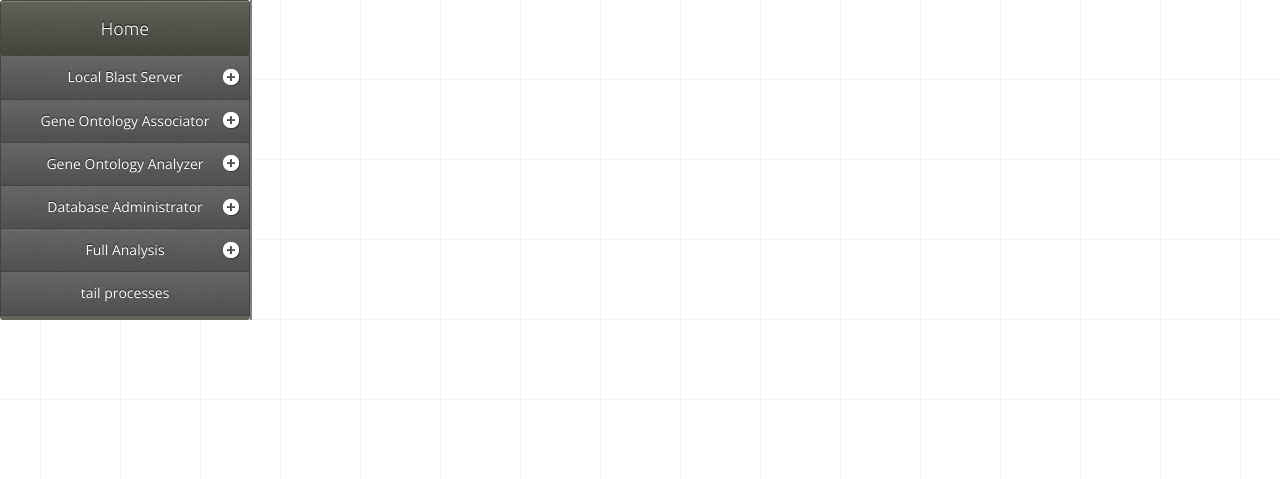
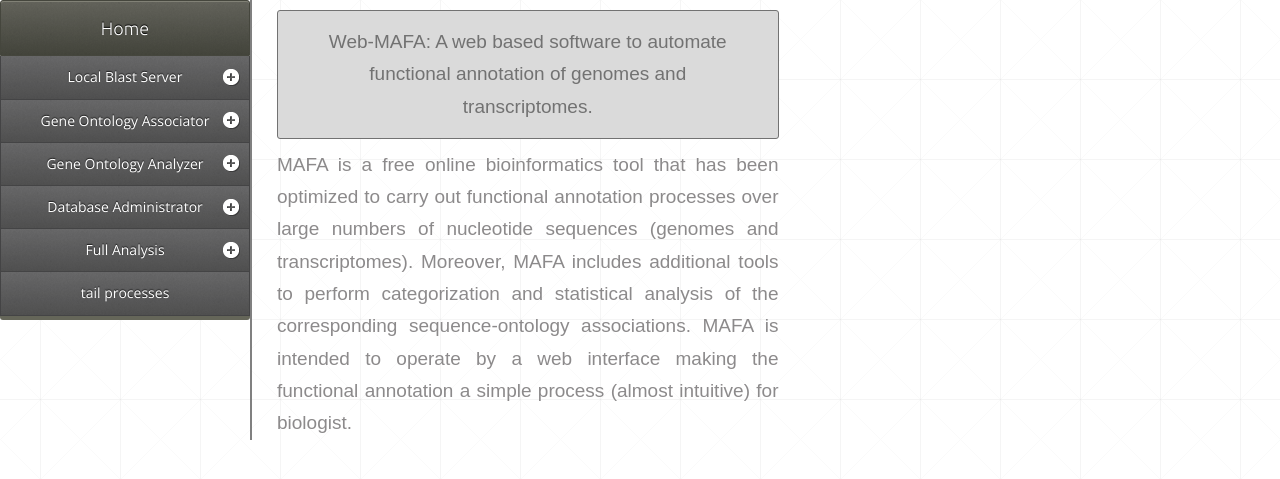
Before and after one commit to BioinfUD/Mafa_Web, a PHP site: page /index.php in a window 1280 px wide. Shown: the top 479 px of the page. Run offline with PHP 8.4, Linux system fonts and the light colour scheme; some libraries are stand-ins or nearby versions.

Commit message:
arreglo interfaz grafica home
se arregla un problema que mostraba el contenido de "home" en otras
paginas

```diff
--- a/index.php
+++ b/index.php
@@ -90,7 +90,9 @@ body{
 </div>
 	</td>
 	<td style="vertical-align: top;padding-left: 25px;border-left: solid 2px gray;">
-		<div id="cont"></div>
+		<div id="cont" style="text-align:justify; width:50%;" >
+
+		</div>
 	<?php
 
 	if(!$_POST){
@@ -125,6 +127,8 @@ body{
 					echo '<script>$("#cont").load("gofullanalysis.py.html");</script>';
 				break;
 			}//endswitch()
+		}else{
+		echo '<script>$("#cont").load("welcome.html");</script>';
 		}
 	}else{
 		$link = mysqli_connect(MYSQL_HOST,MYSQL_USER,MYSQL_PASS,MYSQL_DB) or die("Error " . mysqli_error($link));
--- /dev/null
+++ b/welcome.html
@@ -0,0 +1,2 @@
+<div class="info" style="text-align:center;" > Web-MAFA: A web based software to automate functional annotation of genomes and transcriptomes. </div>
+			MAFA is a free online bioinformatics tool that has been optimized to carry out functional annotation processes over large numbers of nucleotide sequences (genomes and transcriptomes). Moreover, MAFA includes additional tools to perform categorization and statistical analysis of the corresponding sequence-ontology associations. MAFA is intended to operate by a web interface making the functional annotation a simple process (almost  intuitive) for biologist.
```
